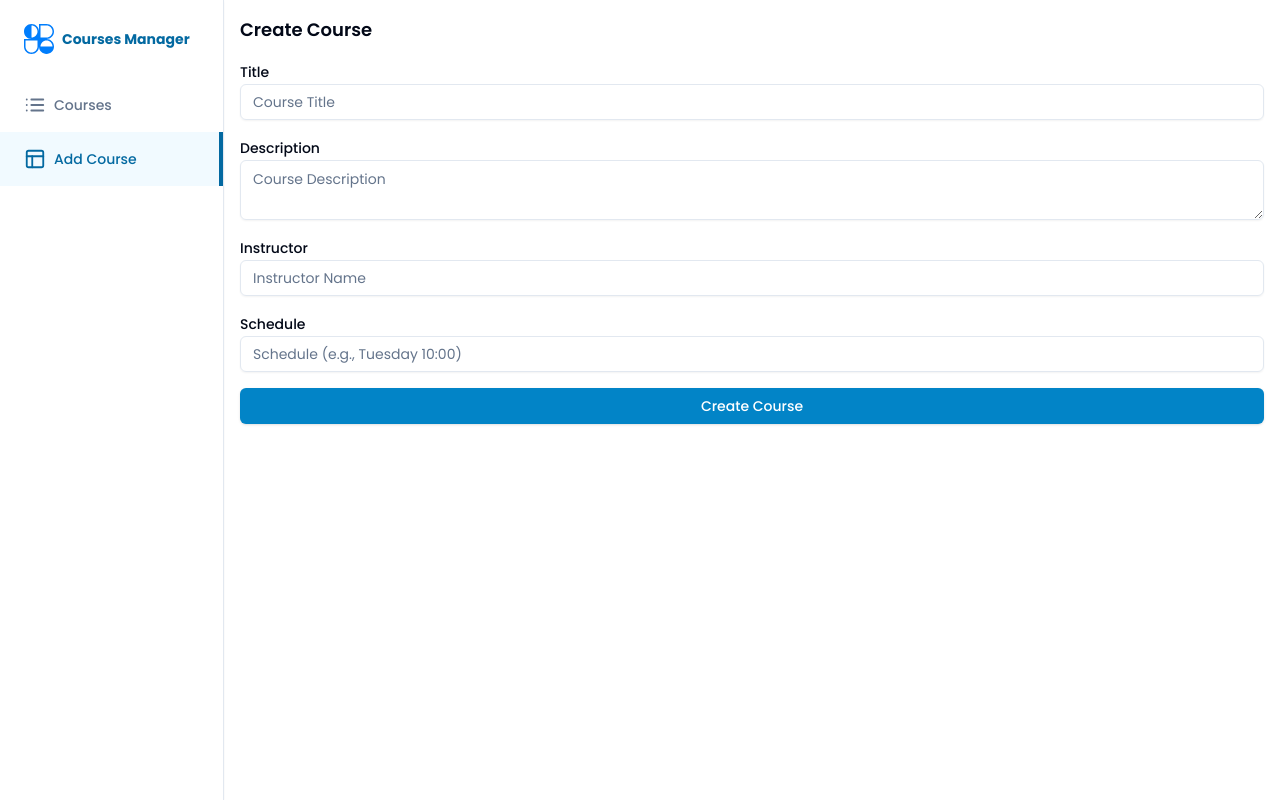
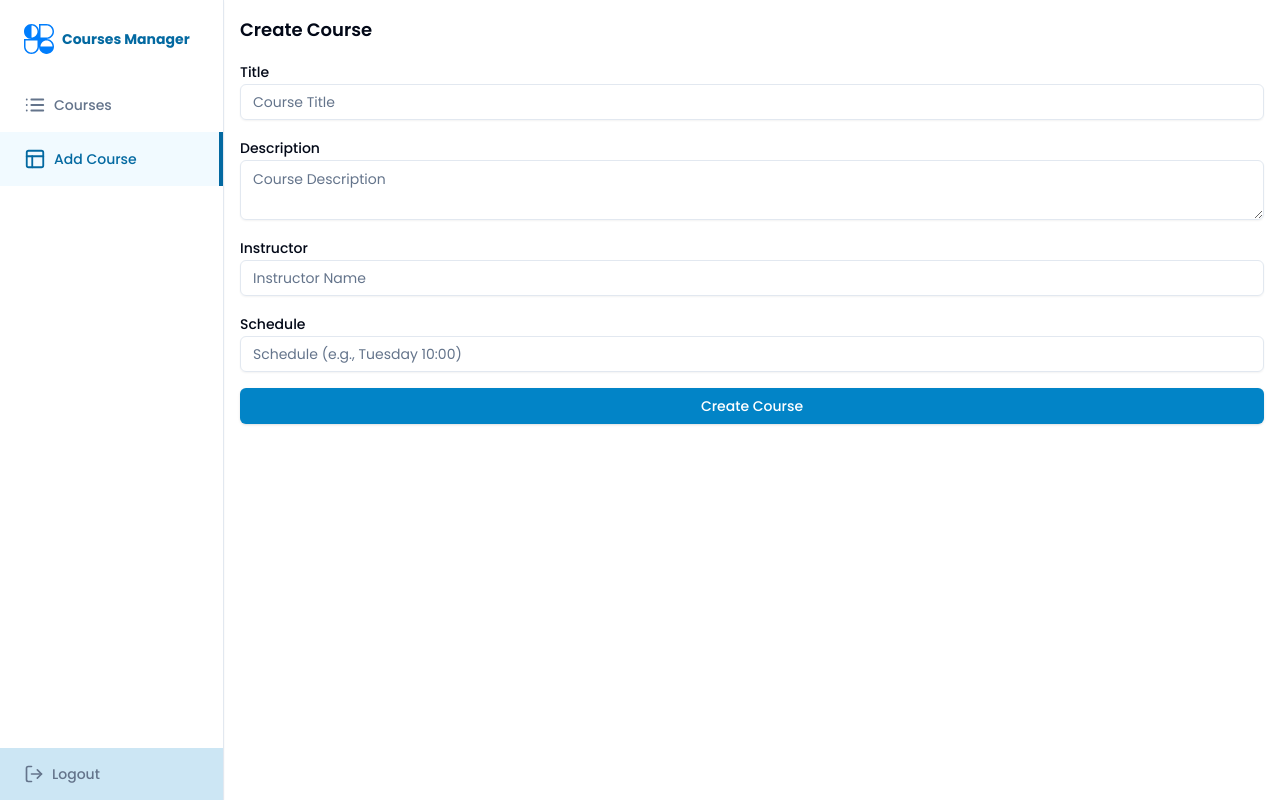
Before and after one commit to ytijani/Course-Management-System, a Next.js app in the folder front-end/: page /addcourse in a window 1280 px wide. Built offline with nearby package versions, Linux system fonts and the light colour scheme.

Commit message:
fix logout

```diff
--- a/front-end/app/(dashboard)/_components/sidebar.tsx
+++ b/front-end/app/(dashboard)/_components/sidebar.tsx
@@ -1,5 +1,6 @@
 import Image from "next/image";
 import { SidebarRoutes } from "./sidebar-routes";
+import { Logout } from "@/components/auth/logout";
 
 export const SideBar = () => {
   return (
@@ -17,6 +18,9 @@ export const SideBar = () => {
       <div className="flex flex-col w-full">
         <SidebarRoutes />
       </div>
+      <div className="mt-auto flex flex-col  w-full">
+        <Logout/>
+      </div>
     </div>
   );
 };
--- a/front-end/app/(dashboard)/addcourse/page.tsx
+++ b/front-end/app/(dashboard)/addcourse/page.tsx
@@ -13,10 +13,12 @@ const AddCourse = () => {
   const [instructor, setInstructor] = useState("");
   const [schedule, setSchedule] = useState("");
   const [error, setError] = useState("");
+  const [successMessage, setSuccessMessage] = useState(""); // New state for success message
 
   const handleSubmit = async (e: React.FormEvent) => {
     e.preventDefault();
     setError("");
+    setSuccessMessage(""); // Reset success message on new submission
 
     try {
       const response = await apiClient.post("/courses", {
@@ -26,6 +28,7 @@ const AddCourse = () => {
         schedule,
       });
       console.log("Course created:", response.data);
+      setSuccessMessage("Course created successfully!"); // Set success message
     } catch (err) {
       setError("Failed to create course. Please try again.");
       console.error(err);
@@ -36,6 +39,7 @@ const AddCourse = () => {
     <div className="p-4">
       <h1 className="text-lg font-semibold mb-4">Create Course</h1>
       {error && <p className="text-red-500">{error}</p>}
+      {successMessage && <p className="text-green-500">{successMessage}</p>} {/* Display success message */}
       <form onSubmit={handleSubmit} className="space-y-4">
         <div>
           <Label htmlFor="title">Title</Label>
@@ -80,7 +84,9 @@ const AddCourse = () => {
             required
           />
         </div>
-        <Button className="w-full bg-sky-600 text-white hover:bg-sky-700 transition duration-200 py-2 rounded-md mt-4" type="submit">Create Course</Button>
+        <Button className="w-full bg-sky-600 text-white hover:bg-sky-700 transition duration-200 py-2 rounded-md mt-4" type="submit">
+          Create Course
+        </Button>
       </form>
     </div>
   );
--- a/front-end/app/(dashboard)/layout.tsx
+++ b/front-end/app/(dashboard)/layout.tsx
@@ -8,13 +8,13 @@ import { SideBar } from "./_components/sidebar";
 const DashboardLayout = ({ children }: { children: React.ReactNode }) => {
   return (
     <div className="h-full">
-      <div className="h-[50px] md:pl-56 fixed inset-y-0 w-full z-40 ">
+      <div className="h-[10px] md:pl-56 fixed inset-y-0 w-full z-40 ">
       <Navbar />
       </div>
         <div className="hidden md:flex  h-full w-56 flex-col fixed inset-y-0 z-40">
           <SideBar/>
         </div>
-        <main className="md:pl-56 h-full pt-[50px] md:pt-0">
+        <main className="md:pl-56 h-full pt-[10px] md:pt-0">
         {children}
 
         </main>
--- /dev/null
+++ b/front-end/components/auth/logout.tsx
@@ -0,0 +1,44 @@
+"use client";
+import apiClient from "@/lib/api";
+import { LogOut } from "lucide-react";
+import { useState} from "react";
+import { useRouter } from "next/navigation";
+
+export const Logout = () => {
+  const [loading, setLoading] = useState(false);
+  const router = useRouter();
+
+  const logoutUser = () => {
+    setLoading(true);
+    setTimeout(async () => {
+      try {
+        await apiClient.delete("/auth/logout");
+        router.push("/sign-in");
+      } catch (error) {
+        console.error("Error Deleting User:", error);
+      } finally {
+        setLoading(false);
+      }
+    }, 1000);
+  };
+
+  return (
+    <div
+      onClick={logoutUser}
+      role="button"
+      tabIndex={0}
+      className="flex items-center gap-x- bg-sky-600/20 text-sm font-[500] pl-6"
+    >
+      <div
+        className={`flex items-center gap-x-2 py-4 cursor-pointer ${
+          loading ? "opacity-50" : ""
+        }`}
+      >
+        <LogOut className="w-5 h-5 text-slate-500" size={19} />
+        <p className="text-slate-500 text-sm font-medium">
+          {loading ? "Logging out..." : "Logout"}
+        </p>
+      </div>
+    </div>
+  );
+};
--- a/front-end/components/table/table-filter.tsx
+++ b/front-end/components/table/table-filter.tsx
@@ -22,7 +22,7 @@ export const FilterTable = ({
   const schedules = ["Monday", "Tuesday", "Wednesday", "Thursday", "Friday"];
 
   return (
-    <div className="flex items-center gap-4 w-full">
+    <div className="flex items-center gap-4  flex-wrap md:flex-nowrap">
       {/* Search by Title */}
       <div className="w-full md:w-1/3">
         <input
```
Also changed, not shown: front-end/middleware.ts (+2 -8 lines), 1 other file (tests, documents, lock files or other folders).
